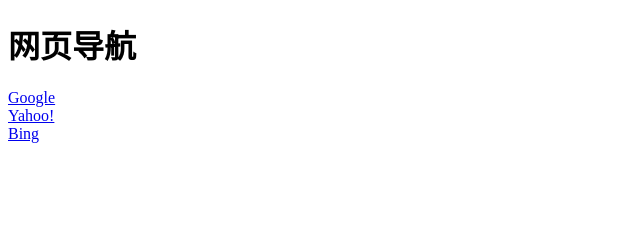
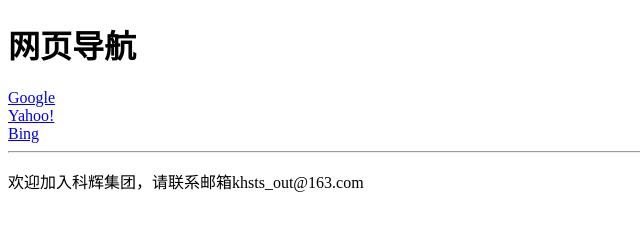
Before and after one commit to zcr20101101esc/zcr20101101esc.github.io, a plain HTML site: page index.html in a window 1280 px wide. Shown: the whole page, without its empty margins (0-640 px from the left). Drawn offline with Linux system fonts and the light colour scheme.

Commit message:
Update index.html

```diff
--- a/index.html
+++ b/index.html
@@ -9,5 +9,7 @@
   <a href="https://zcr20101101esc.github.io/google.html">Google</a><br>
   <a href="https://zcr20101101esc.github.io/yahoo.html">Yahoo!</a><br>
   <a href="https://zcr20101101esc.github.io/bing.html">Bing</a><br>
+<hr>
+  <p>欢迎加入科辉集团，请联系邮箱khsts_out@163.com</p>
 </body>
 </html>
```
